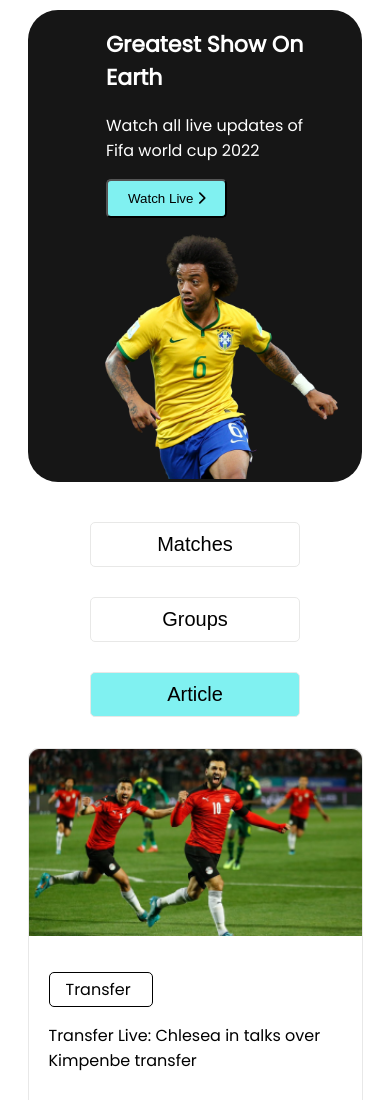
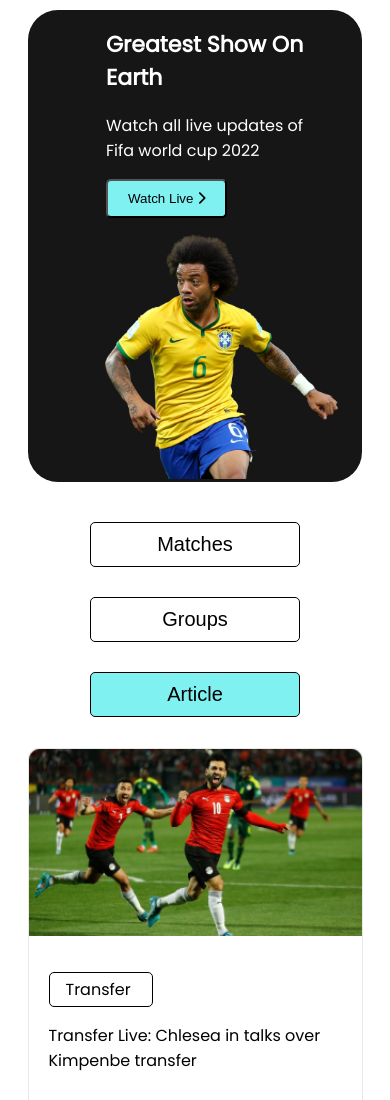
Before and after one commit to CorruptedMonk7/fifa-2022, a plain HTML site: page index.html in a window 390 px wide. Shown: the top 1100 px of the page. Drawn offline with Linux system fonts and the light colour scheme.

Commit message:
final push

```diff
--- a/styles.css
+++ b/styles.css
@@ -239,21 +239,17 @@ h2 {
     .menu-buttons {
         width: 210px;
         height: 176px;
-        /* display: flex;
-        flex-direction: column;
-        align-items: center; */
         background-color: white;
         padding: 30px;
         margin-right: 0px;
         margin-bottom: 20px;
         border-radius: 10px;
-
     }
 
     .menu-button {
         margin-bottom: 30px;
         font-size: 20px;
-        border: 1px solid rgb(232, 232, 231, 1);
+        border: 1px solid rgb(0, 0, 0);
     }
 
     .matches {
```
